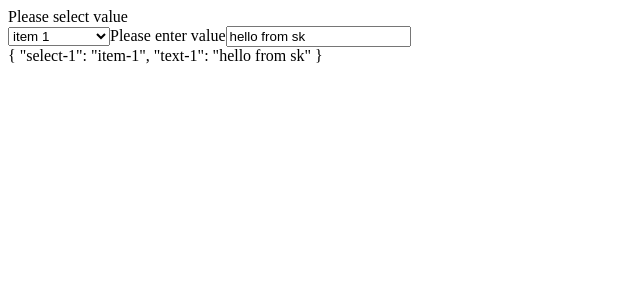
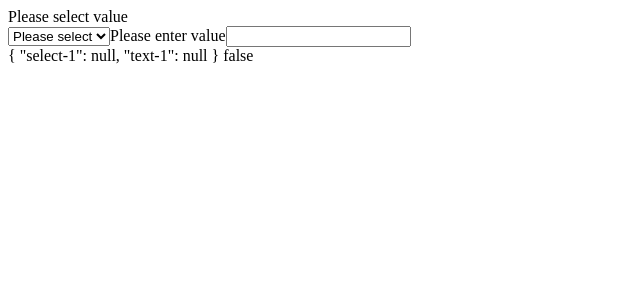
Before and after one commit to sreerag801/learn-ng, an Angular app: page / in a window 1280 px wide. Shown: the top 300 px of the page, without its empty margins (0-640 px from the left). Built offline with nearby package versions, Linux system fonts and the light colour scheme.

Commit message:
Angular Dynamic Form - with validators

```diff
--- a/src/app/app.component.html
+++ b/src/app/app.component.html
@@ -7,3 +7,5 @@
 </ng-container>
 
 {{ myForm.value | json }}
+
+{{ myForm.valid | json }}
--- a/src/app/app.component.ts
+++ b/src/app/app.component.ts
@@ -1,5 +1,5 @@
 import { Component, OnInit } from '@angular/core';
-import { FormBuilder, FormGroup, ReactiveFormsModule } from '@angular/forms';
+import { FormBuilder, FormGroup, ReactiveFormsModule, Validators } from '@angular/forms';
 import { RouterOutlet } from '@angular/router';
 import { JsonPipe, NgFor, NgSwitch, NgSwitchCase } from '@angular/common';
 import { IDynamicFieldModel } from './model/dynamicFieldModel';
@@ -29,21 +29,20 @@ export class AppComponent implements OnInit {
         'item-1': 'item 1',
         'item-2': 'item 2',
         'item-3': 'item 3'
-      },
-      value: 'item-1'
+      }
     },
     {
       id: 'text-1',
       type: 'text',
       label: 'Please enter value',
-      value: 'hello from sk'
+      isRequied: true
     }]
 
     this.myForm = this.fb.group({})
 
 
     this.dynamicFields.forEach(x => {
-      const formControl = this.fb.control(x.value);
+      const formControl = this.fb.control(x.value, x.isRequied ? Validators.required : null);
       this.myForm.addControl(x.id, formControl);
     })
   }
--- a/src/app/dynamic-field-component/dynamic-field-component.component.html
+++ b/src/app/dynamic-field-component/dynamic-field-component.component.html
@@ -3,7 +3,8 @@
     <ng-container [ngSwitch]="formItem.type">
     <input type="text"
         *ngSwitchCase="'text'"
-        [formControlName]="formItem.id">
+        [formControlName]="formItem.id"
+        >
     <br>
     <select *ngSwitchCase="'select'"
         [formControlName]="formItem.id">
@@ -11,4 +12,6 @@
             <option [ngValue]="o.key" *ngFor="let o of formItem.selectMenuOpton | keyvalue">{{o.value}}</option>
     </select>
     </ng-container>
+
+
 </ng-container>
--- a/src/app/dynamic-field-component/dynamic-field-component.component.ts
+++ b/src/app/dynamic-field-component/dynamic-field-component.component.ts
@@ -1,4 +1,4 @@
-import { KeyValuePipe, NgFor, NgSwitch, NgSwitchCase } from '@angular/common';
+import { KeyValuePipe, NgFor, NgIf, NgSwitch, NgSwitchCase } from '@angular/common';
 import { Component, Input, OnInit } from '@angular/core';
 import { FormGroup, FormGroupDirective, ReactiveFormsModule } from '@angular/forms';
 import { IDynamicFieldModel } from '../model/dynamicFieldModel';
@@ -6,7 +6,7 @@ import { IDynamicFieldModel } from '../model/dynamicFieldModel';
 @Component({
   selector: 'app-dynamic-field-component',
   standalone: true,
-  imports: [NgSwitch, NgSwitchCase, ReactiveFormsModule, KeyValuePipe, NgFor],
+  imports: [NgSwitch, NgSwitchCase, ReactiveFormsModule, KeyValuePipe, NgFor, NgIf],
   templateUrl: './dynamic-field-component.component.html',
   styleUrl: './dynamic-field-component.component.css'
 })
--- a/src/app/model/dynamicFieldModel.ts
+++ b/src/app/model/dynamicFieldModel.ts
@@ -4,6 +4,7 @@ export interface IDynamicFieldModel {
  label: string;
  selectMenuOpton?: {
     [key: string]: string
- },
- value?: string
+ };
+ value?: string;
+ isRequied?: boolean;
 }
```
